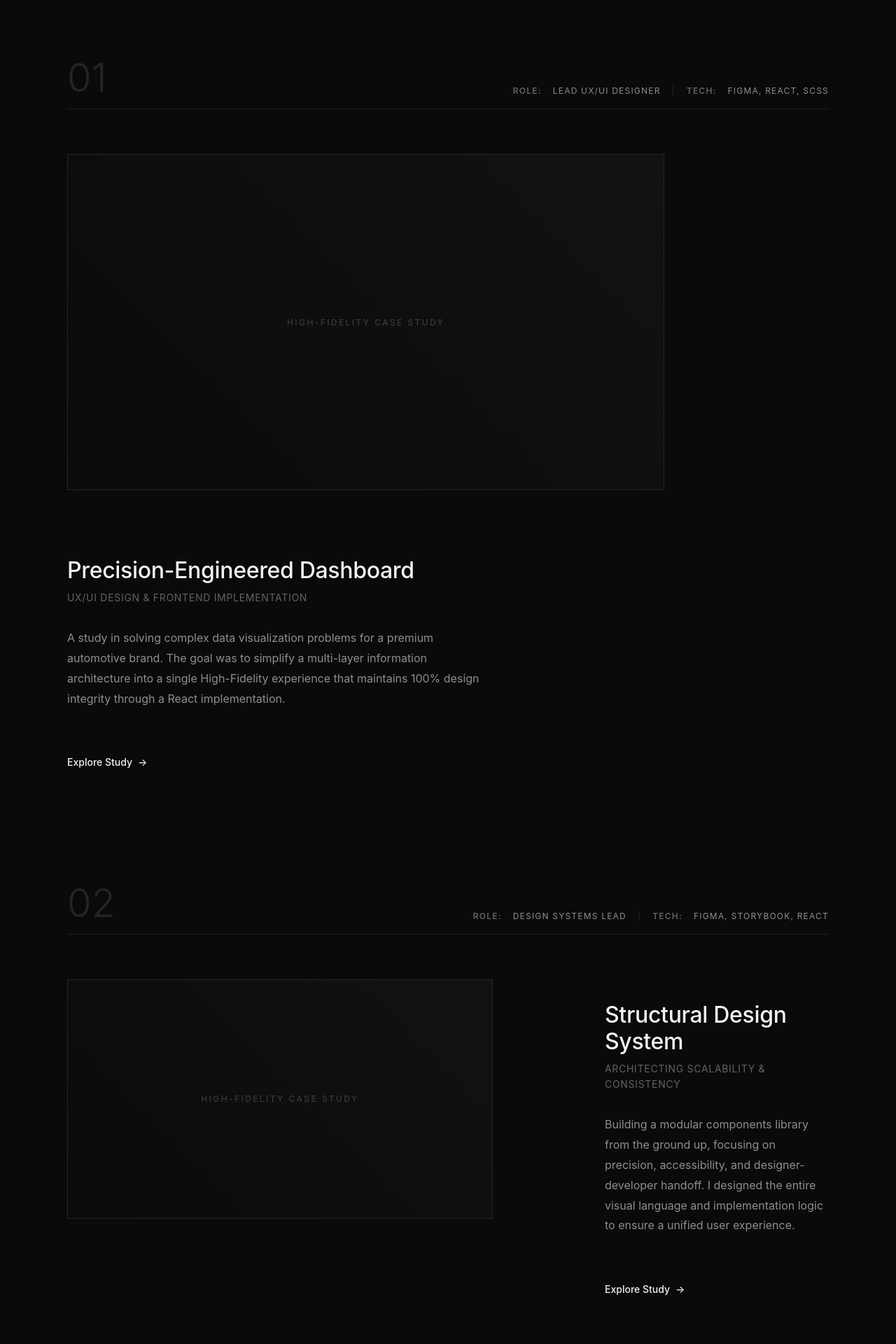
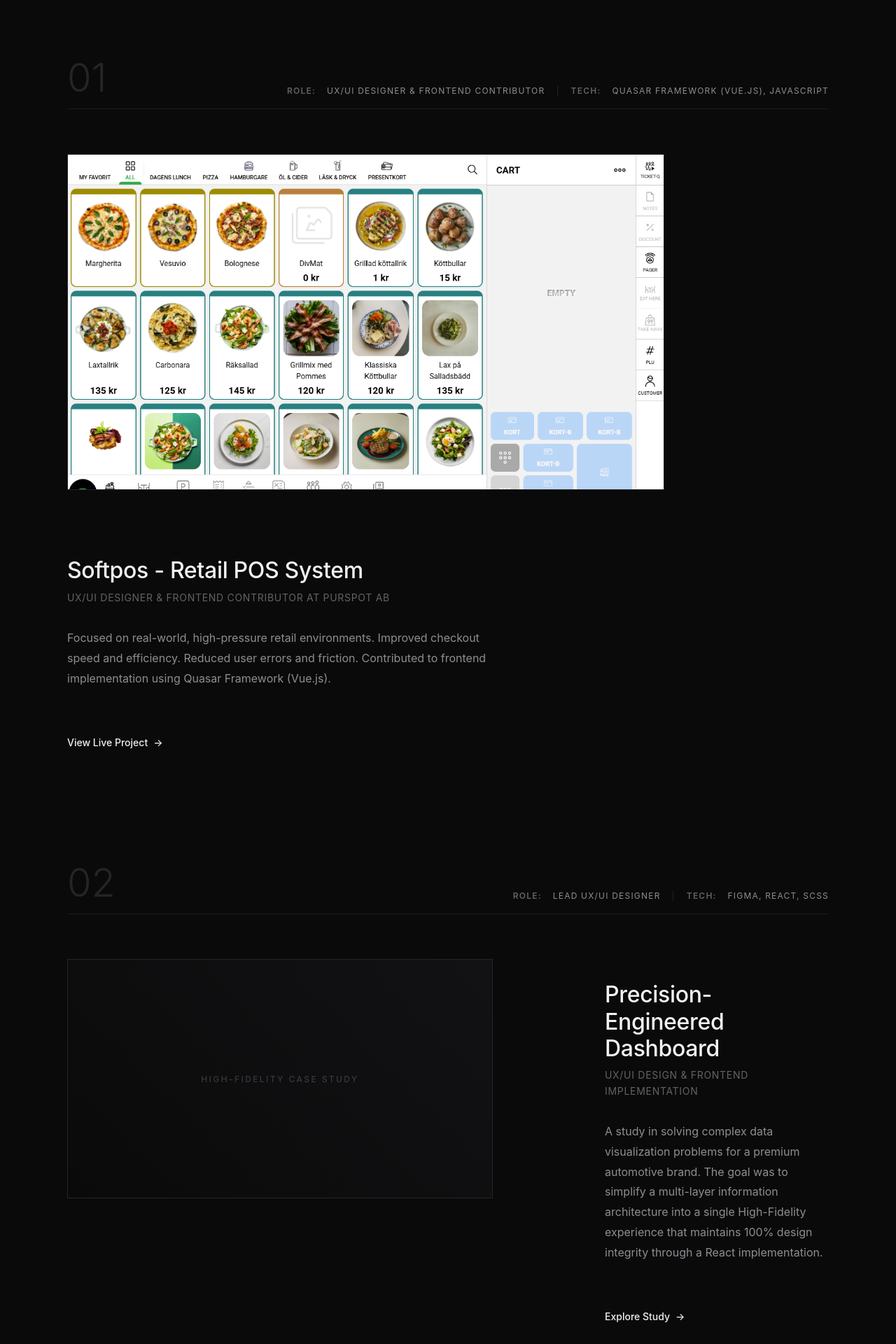
Before and after one commit to hamedkhomjani/Portfolio1, a React (Vite) app: page / in a window 1280 px wide. Shown: the part 2040-3960 px from the top of the page at 70% size. Built offline with nearby package versions, Linux system fonts and the light colour scheme.

Commit message:
feat: add Projects component and associated project image asset

```diff
--- a/src/components/Projects/Projects.jsx
+++ b/src/components/Projects/Projects.jsx
@@ -7,6 +7,17 @@ const Projects = () => {
     {
       id: '01',
       variant: 'immersive',
+      title: 'Softpos - Retail POS System',
+      subtitle: 'UX/UI Designer & Frontend Contributor at Purspot AB',
+      role: 'UX/UI DESIGNER & FRONTEND CONTRIBUTOR',
+      tech: 'QUASAR FRAMEWORK (VUE.JS), JAVASCRIPT',
+      link: 'https://softpos.purspot.com/pos/shop',
+      image: 'softpos_kassa_port.png',
+      description: 'Focused on real-world, high-pressure retail environments. Improved checkout speed and efficiency. Reduced user errors and friction. Contributed to frontend implementation using Quasar Framework (Vue.js).'
+    },
+    {
+      id: '02',
+      variant: 'asymmetrical-left',
       title: 'Precision-Engineered Dashboard',
       subtitle: 'UX/UI Design & Frontend Implementation',
       role: 'LEAD UX/UI DESIGNER',
@@ -14,8 +25,8 @@ const Projects = () => {
       description: 'A study in solving complex data visualization problems for a premium automotive brand. The goal was to simplify a multi-layer information architecture into a single High-Fidelity experience that maintains 100% design integrity through a React implementation.'
     },
     {
-      id: '02',
-      variant: 'asymmetrical-left',
+      id: '03',
+      variant: 'asymmetrical-right',
       title: 'Structural Design System',
       subtitle: 'Architecting Scalability & Consistency',
       role: 'DESIGN SYSTEMS LEAD',
@@ -23,8 +34,8 @@ const Projects = () => {
       description: 'Building a modular components library from the ground up, focusing on precision, accessibility, and designer-developer handoff. I designed the entire visual language and implementation logic to ensure a unified user experience.'
     },
     {
-      id: '03',
-      variant: 'asymmetrical-right',
+      id: '04',
+      variant: 'asymmetrical-left',
       title: 'Immersive Product Experience',
       subtitle: 'E-commerce Redefinition',
       role: 'UI DESIGNER & DEVELOPER',
@@ -32,7 +43,7 @@ const Projects = () => {
       description: 'Bridging the gap between 3D product visuals and high-performance React frontends. I focused on the "User Flow" of purchasing luxury goods and delivered a finished, polished implementation that reflects the premium soul of the brand.'
     },
     {
-      id: '04',
+      id: '05',
       variant: 'immersive',
       title: 'QRQuick — QR Scanner & Generator',
       subtitle: 'UX/UI Designer with Frontend Development Skills',
```
Also changed, not shown: public/softpos_kassa_port.png (added).
